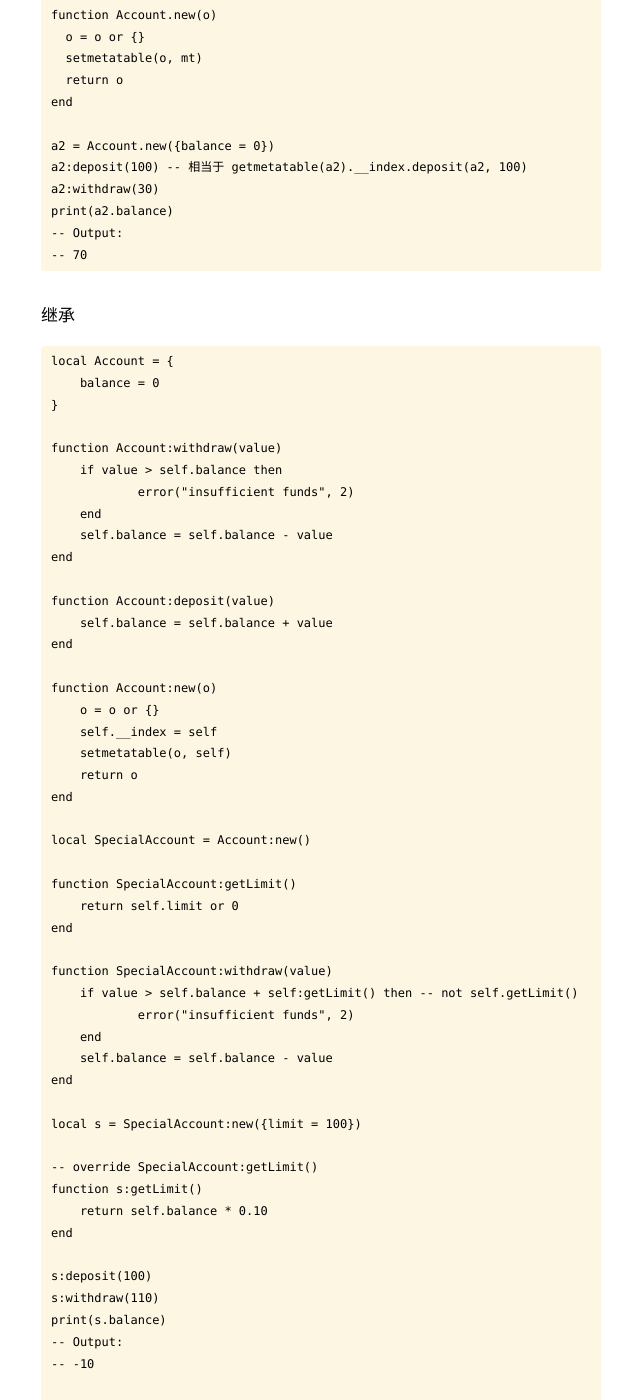
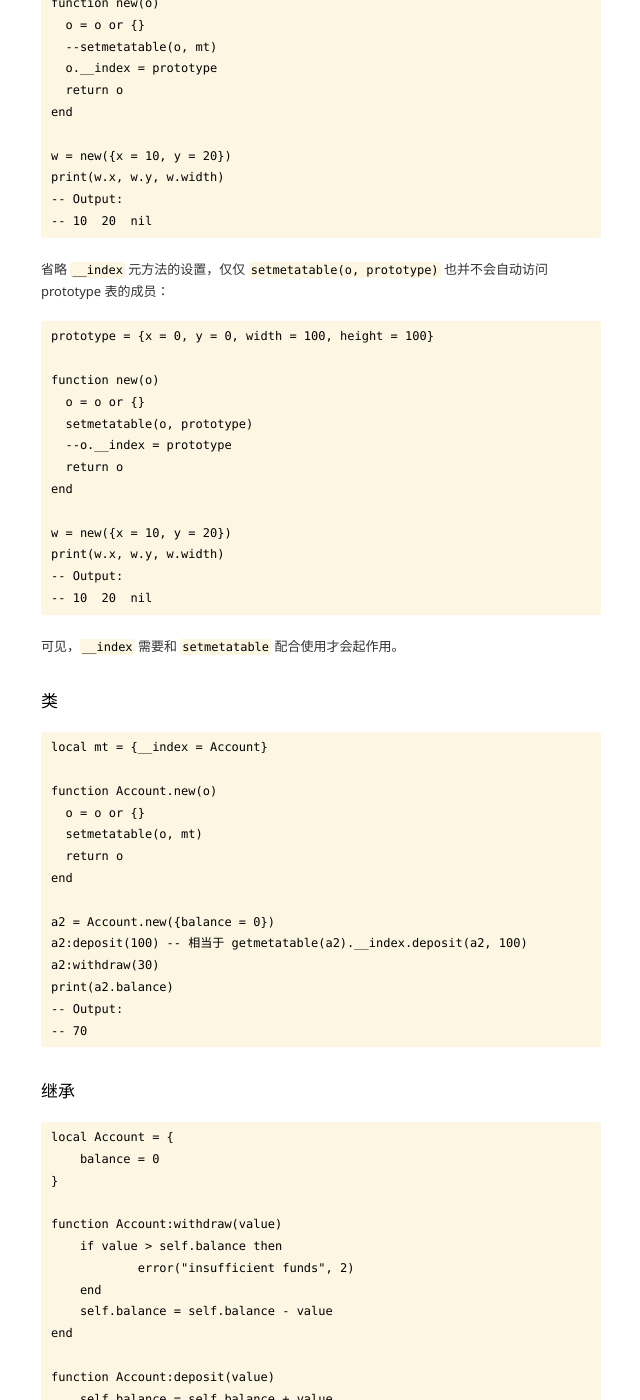
Before and after one commit to kidlj/awei, a Jekyll site: the page built from _wiki/lua.md, in a window 1280 px wide and 1400 px high, scrolled down 3222 px. Shown: the whole window, without its empty margins (319-959 px from the left). Built offline with Jekyll 4.4.1, drawn with Linux system fonts in a browser that asks for light colours; some of the changed text lies outside the part shown.

Commit message:
more about lua metatable

```diff
--- a/_wiki/lua.md
+++ b/_wiki/lua.md
@@ -114,7 +114,41 @@ Lua 语言会发现 w 中没有对应的字段 width，但却有一个带有 __i
 
 将一个表用作 __index 元方法为实现继承提供了一种简单快捷的方法。虽然将函数用作元方法开销更昂贵，但函数却更灵活：我们可以通过函数实现多继承、缓存以及其它一些变体。
 
-注：访问一个表的字段和后续访问其元表的 `__index` 元方法（如果该表有元表）是两级独立的操作，不要混为一个。
+能不能略过元表 `mt` 而直接设置 `o.__index = prototype`，答案是不能。
+
+没有 `setmetatable` 的配合，仅仅指定 `__index` 元方法并不起作用，更重要的是也不会屏蔽对表自身的成员访问：
+
+    prototype = {x = 0, y = 0, width = 100, height = 100}
+
+    function new(o)
+      o = o or {}
+      --setmetatable(o, mt)
+      o.__index = prototype
+      return o
+    end
+
+    w = new({x = 10, y = 20})
+    print(w.x, w.y, w.width)
+    -- Output:
+    -- 10  20  nil
+
+省略 `__index` 元方法的设置，仅仅 `setmetatable(o, prototype)` 也并不会自动访问 prototype 表的成员：
+
+    prototype = {x = 0, y = 0, width = 100, height = 100}
+
+    function new(o)
+      o = o or {}
+      setmetatable(o, prototype)
+      --o.__index = prototype
+      return o
+    end
+
+    w = new({x = 10, y = 20})
+    print(w.x, w.y, w.width)
+    -- Output:
+    -- 10  20  nil
+
+可见，`__index` 需要和 `setmetatable` 配合使用才会起作用。
 
 ### 类
 
@@ -150,6 +184,8 @@ Lua 语言会发现 w 中没有对应的字段 width，但却有一个带有 __i
 	    self.balance = self.balance + value
     end
 
+    -- 注意这里是为返回的新表 o 设置元表到 Account 表，而不是为 Account 表设置元表。
+    -- 更确切的表述是，为表 o 设置元表到 self，即 new 方法的 receiver 表，这也是实现继承的最关键一点。
     function Account:new(o)
 	    o = o or {}
 	    self.__index = self
@@ -170,6 +206,8 @@ Lua 语言会发现 w 中没有对应的字段 width，但却有一个带有 __i
 	    self.balance = self.balance - value
     end
 
+    -- 继承的效果是，s 的元表是 SpecialAccount 表，
+    -- 而 SpecialAccount 的元表是 Account 表。
     local s = SpecialAccount:new({limit = 100})
 
     -- override SpecialAccount:getLimit()
```
